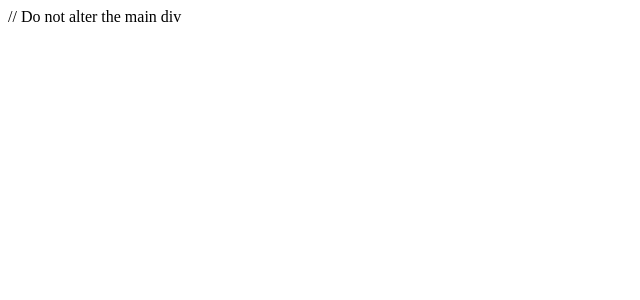
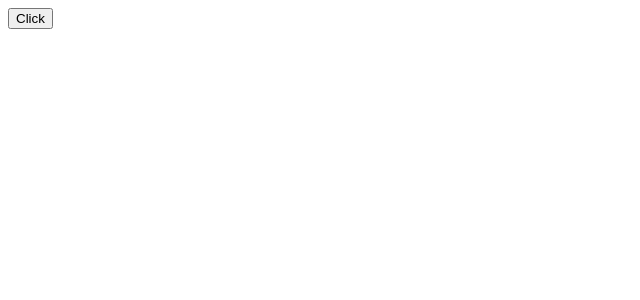
Before and after one commit to acciojob/button-action-Ayushrawat777, a React app: page / in a window 1280 px wide. Shown: the top 300 px of the page, without its empty margins (0-640 px from the left). Built offline with nearby package versions, Linux system fonts and the light colour scheme.

Commit message:
Update App.js

```diff
--- a/src/components/App.js
+++ b/src/components/App.js
@@ -1,13 +1,22 @@
 import React, { useState } from "react";
-import './../styles/App.css';
 
-const App = (props) => {
+function App() {
+  const [isclicked, setClicked] = useState(false);
+
+  // Update paragraph when button is clicked
+  const handleClick = () => {
+    setClicked(!isclicked);
+  };
+  //
 
   return (
-    <div className="App" id="main">
-      // Do not alter the main div
+    <div id="main">
+      {isclicked && <p id="para">Hello, I've learnt to use the full-stack evaluation tool. This makes me so happy</p>}
+      <button id="click" onClick={handleClick}>
+        Click
+      </button>
     </div>
   );
 }
 
-export default App
+export default App;
```
